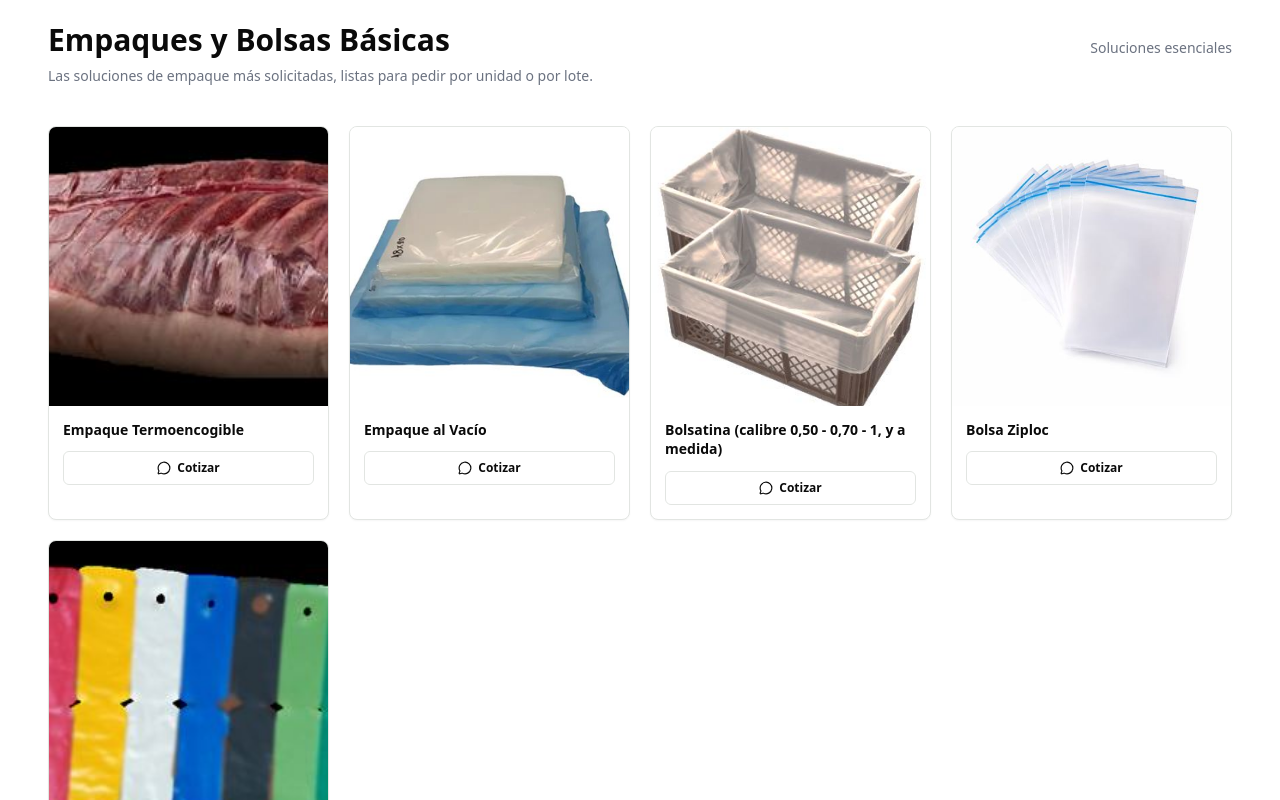
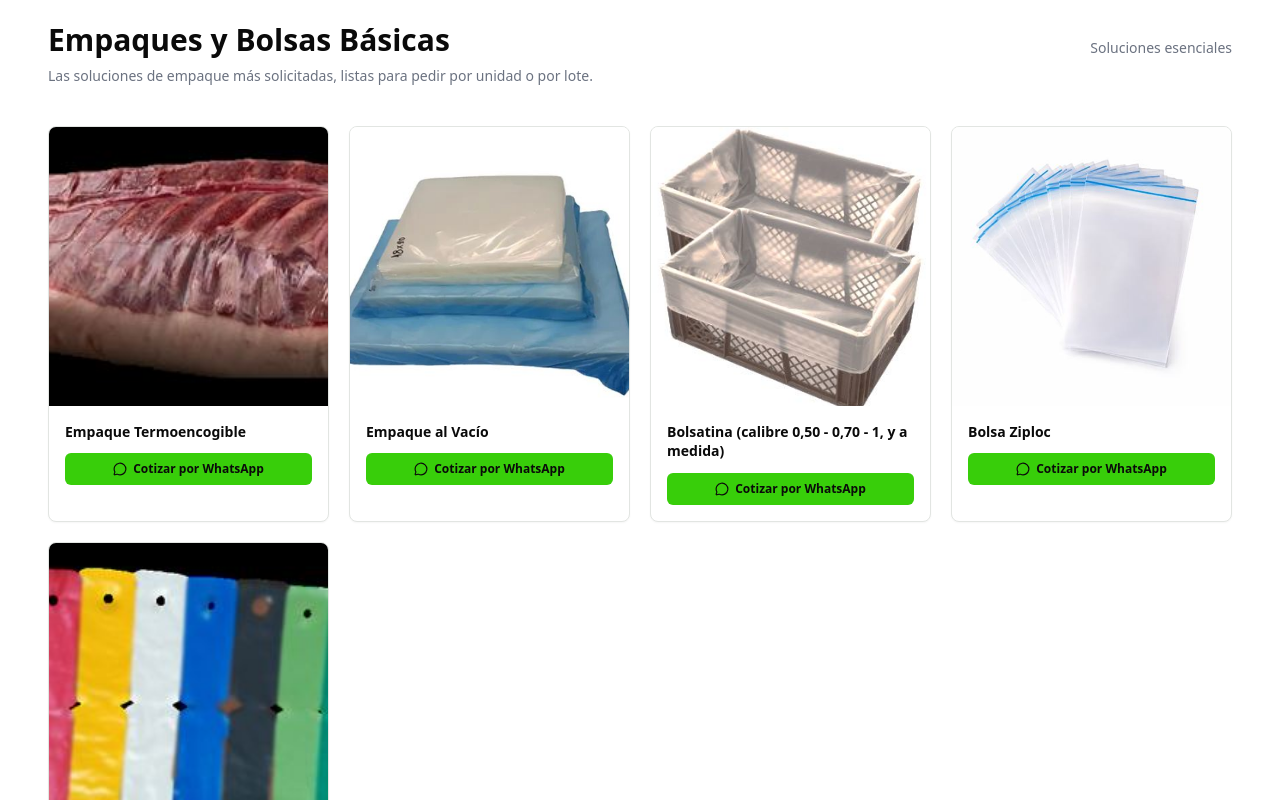
Before and after one commit to nicolas895577-eng/BioEmplast, a React (Vite) app: page /productos in a window 1280 px wide. Shown: the part 580-1380 px from the top of the page. Built offline with nearby package versions, Linux system fonts and the light colour scheme; no server answers.

Commit message:
Rediseñar tarjetas de producto: efecto hover en foto y botón WhatsApp sólido

```diff
--- a/src/pages/Productos.jsx
+++ b/src/pages/Productos.jsx
@@ -5,7 +5,6 @@ import { AnimatedSection } from "../components/AnimatedSection"
 import { catalogo } from "../data/catalogo"
 import { linkWhatsApp } from "../data/productos"
 
-// Notas cortas por categoría
 const notas = {
   "empaques-basicos": "Soluciones esenciales",
   "stretch-film": "14 medidas",
@@ -16,7 +15,6 @@ const notas = {
   zunchos: "Sujeción industrial",
 }
 
-// Aplana items/subgrupos a una sola lista de tarjetas {label, imagen}
 function tarjetasDe(grupo) {
   const tarjetas = []
   if (grupo.items) {
@@ -51,8 +49,29 @@ function ImgOrPlaceholder({ src, alt }) {
       alt={alt}
       loading="lazy"
       onError={() => setFailed(true)}
-      className="h-full w-full object-cover"
+      className="h-full w-full object-cover transition-transform duration-300 group-hover:scale-105"
     />
+  )
+}
+
+function ProductoTarjeta({ label, imagen }) {
+  return (
+    <div className="group card-shadow overflow-hidden">
+      <div className="aspect-square overflow-hidden bg-secondary">
+        <ImgOrPlaceholder src={imagen} alt={label} />
+      </div>
+      <div className="p-4">
+        <p className="text-sm font-semibold leading-snug text-foreground">{label}</p>
+        <a
+          href={linkWhatsApp(`Hola Bio Emplast, quisiera cotizar: ${label}`)}
+          target="_blank"
+          rel="noreferrer"
+          className="mt-3 inline-flex w-full items-center justify-center gap-1.5 rounded-md bg-brand-green py-2 text-xs font-bold text-brand-ink transition-colors hover:bg-brand-green/85"
+        >
+          <MessageCircle className="size-3.5" /> Cotizar por WhatsApp
+        </a>
+      </div>
+    </div>
   )
 }
 
@@ -75,7 +94,6 @@ export default function Productos() {
         </p>
       </AnimatedSection>
 
-      {/* Selector de categorías, estilo pestañas con tarjeta activa */}
       <div className="site-container">
         <div className="flex flex-wrap gap-3 border-b border-border pb-8">
           {catalogo.map((g, i) => (
@@ -105,22 +123,7 @@ export default function Productos() {
 
         <div className="mt-10 grid grid-cols-2 gap-5 sm:grid-cols-3 lg:grid-cols-4">
           {tarjetas.map((t) => (
-            <div key={t.label} className="card-shadow overflow-hidden">
-              <div className="aspect-square">
-                <ImgOrPlaceholder src={t.imagen} alt={t.label} />
-              </div>
-              <div className="p-3.5">
-                <p className="text-sm font-semibold leading-snug">{t.label}</p>
-                <a
-                  href={linkWhatsApp(`Hola Bio Emplast, quisiera cotizar: ${t.label}`)}
-                  target="_blank"
-                  rel="noreferrer"
-                  className="mt-3 inline-flex w-full items-center justify-center gap-1.5 rounded-md border border-border py-2 text-xs font-bold hover:border-brand-green hover:text-brand-green-dark transition-colors"
-                >
-                  <MessageCircle className="size-3.5" /> Cotizar
-                </a>
-              </div>
-            </div>
+            <ProductoTarjeta key={t.label} label={t.label} imagen={t.imagen} />
           ))}
         </div>
       </AnimatedSection>
```
